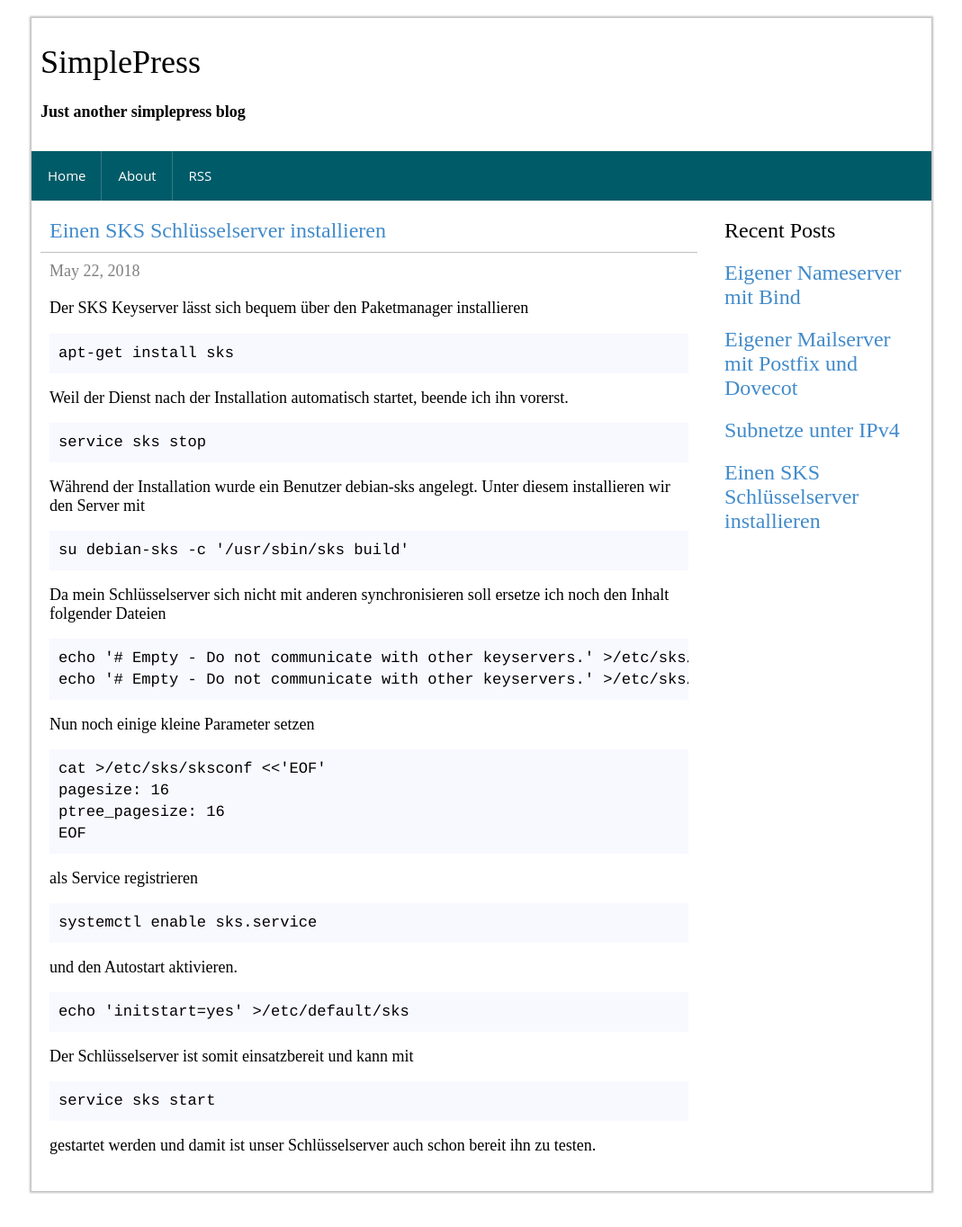
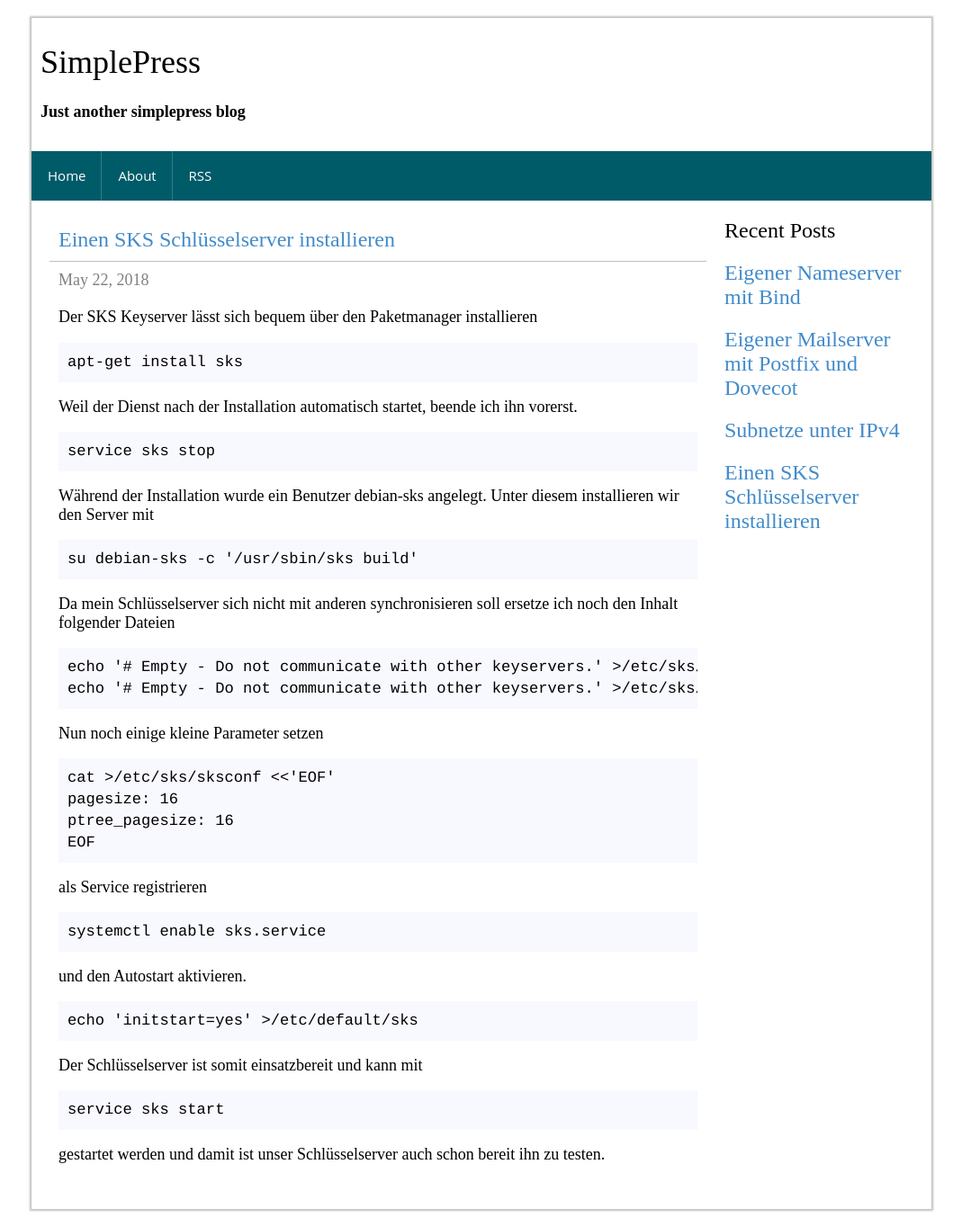
Before and after one commit to mbrain/zarat.github.io, a Jekyll site: the page built from _posts/2018-05-22-einen-gpg-schlusselbund-erstellen.markdown, in a window 1280 px wide. Shown: the whole page at 90% size, without its empty margins (105-1174 px from the left). Built offline with Jekyll 4.4.1, drawn with Linux system fonts in a browser that asks for light colours.

Commit message:
Update post.html

```diff
--- a/_layouts/post.html
+++ b/_layouts/post.html
@@ -1,6 +1,8 @@
 ---
 layout: default
 ---
+
+<div class="sp-content">
 
   <div class="sp-content-item">
 
@@ -17,3 +19,5 @@
     </div>
 
   </div>
+
+</div>
```
Lines whose indentation alone changed are shown as unchanged.
